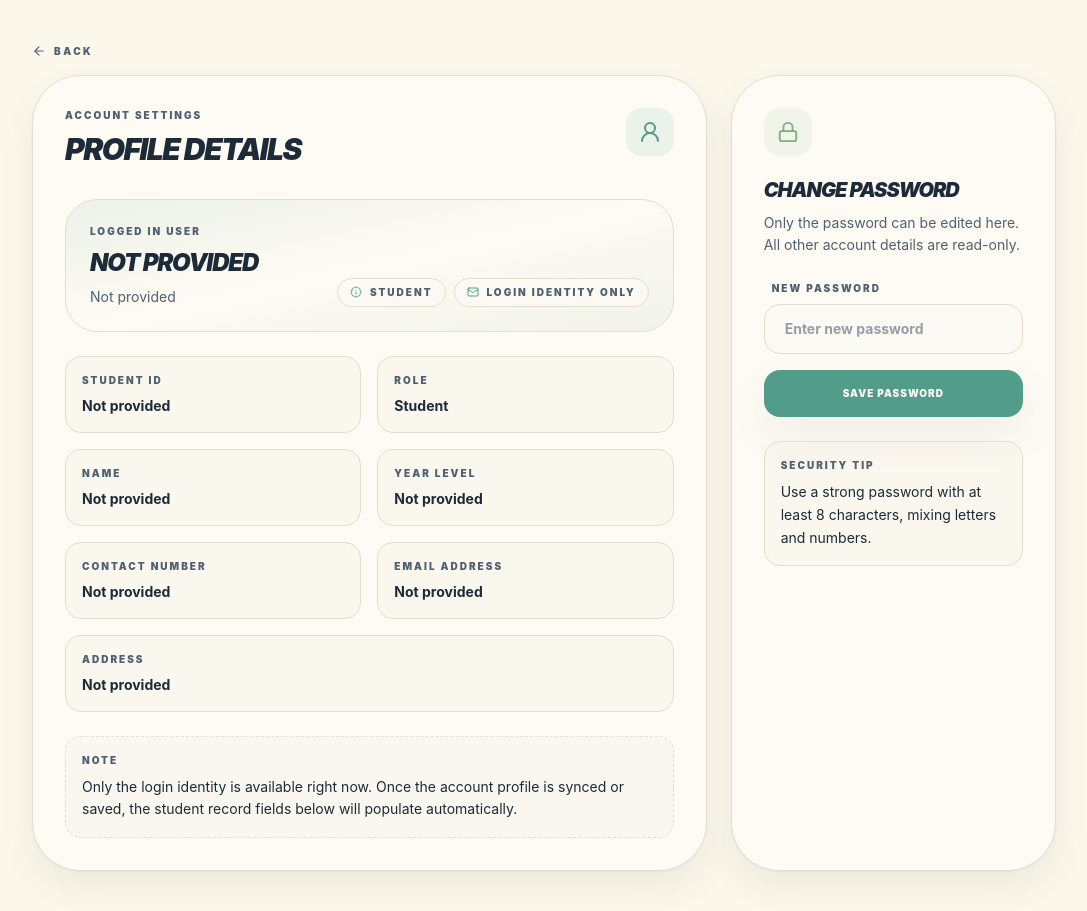
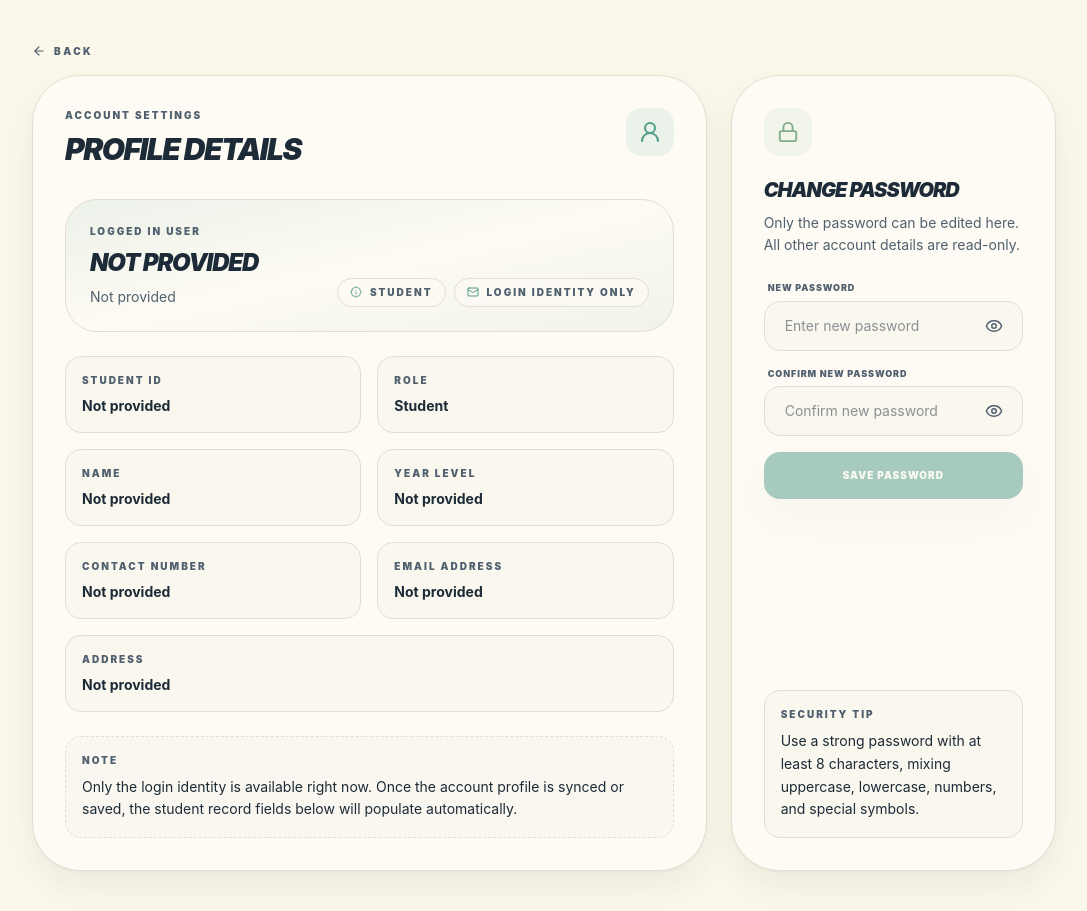
Before and after one commit to aldrich27dev/campus_well, a React (Vite) app: page /#/settings in a window 1280 px wide. Shown: the whole page, without its empty margins (96-1183 px from the left). Built offline with nearby package versions, Linux system fonts and the light colour scheme; no server answers.

Commit message:
feat: enhance password management with validation rules and confirmation modal

```diff
--- a/src/pages/Settings.jsx
+++ b/src/pages/Settings.jsx
@@ -1,7 +1,7 @@
 import React, { useEffect, useMemo, useState } from 'react';
 import { useNavigate } from 'react-router-dom';
-import { ArrowLeft, Lock, UserRound, Mail, BadgeInfo } from 'lucide-react';
-import { Card, Button, Input } from '../components/UI';
+import { ArrowLeft, Lock, UserRound, Mail, BadgeInfo, Eye, EyeOff, Check, X, CheckCircle2 } from 'lucide-react';
+import { Card, Button } from '../components/UI';
 import { useSystem } from '../context/SystemContext';
 import { supabase } from '../lib/supabase';
 
@@ -37,10 +37,31 @@ const normalizeProfile = (payload, fallbackUser = {}) => {
 const Settings = () => {
   const navigate = useNavigate();
   const { user, profile, updateProfile, updatePassword } = useSystem();
+
+  // Password States
   const [password, setPassword] = useState('');
-  const [saved, setSaved] = useState(false);
+  const [confirmPassword, setConfirmPassword] = useState('');
+  const [showPassword, setShowPassword] = useState(false);
+  const [showConfirmPassword, setShowConfirmPassword] = useState(false);
+
+  // Modal & Status States
+  const [showConfirmModal, setShowConfirmModal] = useState(false);
   const [loadingProfile, setLoadingProfile] = useState(false);
   const [profileError, setProfileError] = useState('');
+
+  // Password Validation Rules
+  const passwordRules = {
+    minLength: password.length >= 8,
+    hasUpper: /[A-Z]/.test(password),
+    hasLower: /[a-z]/.test(password),
+    hasNumber: /[0-9]/.test(password),
+    hasSpecial: /[@$!%*?&]/.test(password),
+  };
+
+  const isPasswordValid = Object.values(passwordRules).every(Boolean);
+  const doPasswordsMatch = password.length > 0 && password === confirmPassword;
+  const canSubmit = isPasswordValid && doPasswordsMatch;
+
   const resolvedProfile = useMemo(
     () => normalizeProfile(profile || user || {}, user || {}),
     [profile, user]
@@ -116,16 +137,18 @@ const Settings = () => {
   };
   const displayName = fullProfileName || resolvedProfile.fullName || user?.name || 'Not provided';
 
-  const handleSave = (e) => {
+  const handleSave = async (e) => {
     e.preventDefault();
-    if (!password.trim()) return;
-    updatePassword(password.trim());
+    if (!canSubmit) return;
+
+    await updatePassword(password.trim());
     setPassword('');
-    setSaved(true);
+    setConfirmPassword('');
+    setShowConfirmModal(true);
   };
 
   return (
-    <div className="min-h-screen bg-background px-4 py-6 md:py-10">
+    <div className="min-h-screen bg-background px-4 py-6 md:py-10 relative">
       <div className="max-w-5xl mx-auto">
         <button
           onClick={() => navigate(-1)}
@@ -220,7 +243,8 @@ const Settings = () => {
             )}
           </Card>
 
-          <Card className="rounded-[3rem] bg-surface dark:bg-surface-elevated border border-border p-6 md:p-8">
+          <Card className="rounded-[3rem] bg-surface dark:bg-surface-elevated border border-border p-6 md:p-8 flex flex-col justify-between">
+            <div>
               <div className="h-12 w-12 rounded-2xl bg-campus-green/10 text-campus-green flex items-center justify-center mb-5">
                 <Lock size={22} />
               </div>
@@ -232,38 +256,120 @@ const Settings = () => {
               </p>
 
               <form onSubmit={handleSave} className="mt-6 space-y-4">
-              <Input
-                label="New Password"
-                type="password"
+                {/* New Password Input */}
+                <div>
+                  <label className="block text-[9px] font-black text-muted-foreground uppercase tracking-widest mb-1.5 ml-1">New Password</label>
+                  <div className="relative flex items-center">
+                    <input
+                      type={showPassword ? "text" : "password"}
                       value={password}
-                onChange={(e) => {
-                  setPassword(e.target.value);
-                  setSaved(false);
-                }}
+                      onChange={(e) => setPassword(e.target.value)}
                       placeholder="Enter new password"
                       required
+                      className="w-full pl-5 pr-12 py-3.5 bg-muted/30 dark:bg-muted/20 border border-border focus:border-campus-blue rounded-2xl outline-none text-sm text-foreground transition-all"
                     />
+                    <button
+                      type="button"
+                      onClick={() => setShowPassword(!showPassword)}
+                      className="absolute right-4 text-muted-foreground hover:text-foreground transition-colors p-1"
+                    >
+                      {showPassword ? <EyeOff size={18} /> : <Eye size={18} />}
+                    </button>
+                  </div>
+                </div>
 
-              <Button type="submit" variant="primary" className="w-full py-4 rounded-2xl">
+                {/* Requirements Checklist */}
+                {password.length > 0 && (
+                  <div className="p-3 bg-muted/30 dark:bg-muted/20 border border-border rounded-xl space-y-1.5">
+                    <p className="text-[9px] font-black text-muted-foreground uppercase tracking-widest mb-1">Password Requirements</p>
+                    <div className="grid grid-cols-2 gap-1 text-[10px]">
+                      <div className={`flex items-center gap-1.5 ${passwordRules.minLength ? 'text-emerald-500 font-bold' : 'text-muted-foreground'}`}>
+                        {passwordRules.minLength ? <Check size={12} /> : <X size={12} />} 8+ Characters
+                      </div>
+                      <div className={`flex items-center gap-1.5 ${passwordRules.hasUpper ? 'text-emerald-500 font-bold' : 'text-muted-foreground'}`}>
+                        {passwordRules.hasUpper ? <Check size={12} /> : <X size={12} />} Uppercase (A-Z)
+                      </div>
+                      <div className={`flex items-center gap-1.5 ${passwordRules.hasLower ? 'text-emerald-500 font-bold' : 'text-muted-foreground'}`}>
+                        {passwordRules.hasLower ? <Check size={12} /> : <X size={12} />} Lowercase (a-z)
+                      </div>
+                      <div className={`flex items-center gap-1.5 ${passwordRules.hasNumber ? 'text-emerald-500 font-bold' : 'text-muted-foreground'}`}>
+                        {passwordRules.hasNumber ? <Check size={12} /> : <X size={12} />} Number (0-9)
+                      </div>
+                      <div className={`flex items-center gap-1.5 ${passwordRules.hasSpecial ? 'text-emerald-500 font-bold' : 'text-muted-foreground'}`}>
+                        {passwordRules.hasSpecial ? <Check size={12} /> : <X size={12} />} Special (@$!%*?&)
+                      </div>
+                    </div>
+                  </div>
+                )}
+
+                {/* Confirm Password Input */}
+                <div>
+                  <label className="block text-[9px] font-black text-muted-foreground uppercase tracking-widest mb-1.5 ml-1">Confirm New Password</label>
+                  <div className="relative flex items-center">
+                    <input
+                      type={showConfirmPassword ? "text" : "password"}
+                      value={confirmPassword}
+                      onChange={(e) => setConfirmPassword(e.target.value)}
+                      placeholder="Confirm new password"
+                      required
+                      className="w-full pl-5 pr-12 py-3.5 bg-muted/30 dark:bg-muted/20 border border-border focus:border-campus-blue rounded-2xl outline-none text-sm text-foreground transition-all"
+                    />
+                    <button
+                      type="button"
+                      onClick={() => setShowConfirmPassword(!showConfirmPassword)}
+                      className="absolute right-4 text-muted-foreground hover:text-foreground transition-colors p-1"
+                    >
+                      {showConfirmPassword ? <EyeOff size={18} /> : <Eye size={18} />}
+                    </button>
+                  </div>
+                  {confirmPassword.length > 0 && !doPasswordsMatch && (
+                    <p className="text-[10px] font-bold text-rose-500 mt-1 ml-1">Passwords do not match.</p>
+                  )}
+                </div>
+
+                <Button
+                  type="submit"
+                  variant="primary"
+                  disabled={!canSubmit}
+                  className="w-full py-4 rounded-2xl disabled:opacity-50 disabled:cursor-not-allowed transition-all"
+                >
                   Save Password
                 </Button>
               </form>
-
-            {saved && (
-              <p className="mt-4 text-sm font-bold text-campus-green">
-                Password updated successfully.
-              </p>
-            )}
+            </div>
 
             <div className="mt-6 rounded-2xl border border-border bg-muted/30 dark:bg-muted/20 p-4">
               <p className="text-[10px] font-black uppercase tracking-[0.2em] text-muted-foreground mb-2">Security Tip</p>
               <p className="text-sm text-foreground leading-relaxed">
-                Use a strong password with at least 8 characters, mixing letters and numbers.
+                Use a strong password with at least 8 characters, mixing uppercase, lowercase, numbers, and special symbols.
               </p>
             </div>
           </Card>
         </div>
       </div>
+
+      {/* Confirmation Modal */}
+      {showConfirmModal && (
+        <div className="fixed inset-0 z-50 flex items-center justify-center bg-black/50 backdrop-blur-sm p-4">
+          <div className="bg-surface dark:bg-surface-elevated border border-border rounded-[2.5rem] p-8 max-w-sm w-full shadow-2xl text-center space-y-5 animate-in fade-in zoom-in duration-200">
+            <div className="w-16 h-16 bg-emerald-500/10 text-emerald-500 rounded-full flex items-center justify-center mx-auto">
+              <CheckCircle2 size={36} />
+            </div>
+            <div>
+              <h3 className="text-xl font-black uppercase italic tracking-tight text-foreground">Confirmed</h3>
+              <p className="text-xs text-muted-foreground mt-2 leading-relaxed">
+                Your password has been successfully updated and secured.
+              </p>
+            </div>
+            <Button
+              onClick={() => setShowConfirmModal(false)}
+              className="w-full bg-campus-blue text-primary-foreground font-black text-xs uppercase tracking-[0.2em] py-4 rounded-2xl shadow-soft"
+            >
+              OK
+            </Button>
+          </div>
+        </div>
+      )}
     </div>
   );
 };
```
Lines whose indentation alone changed are shown as unchanged.
